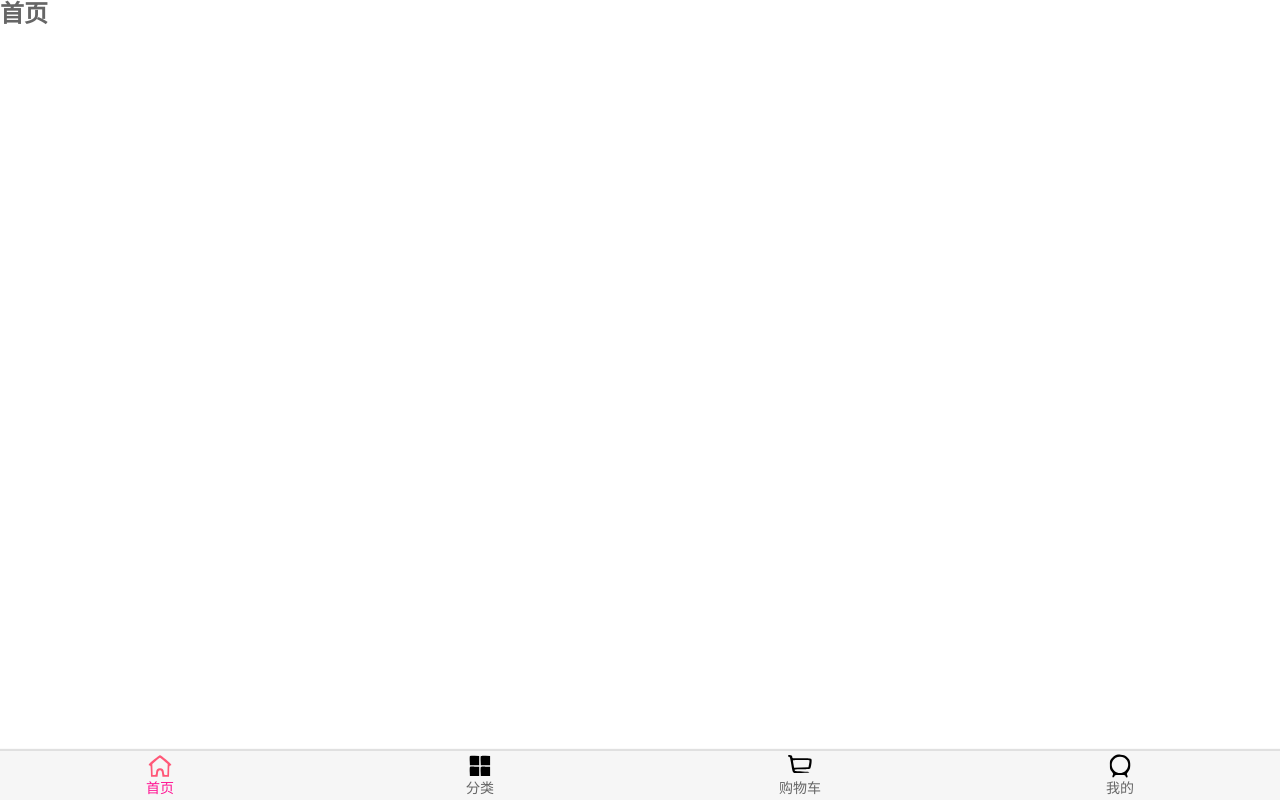
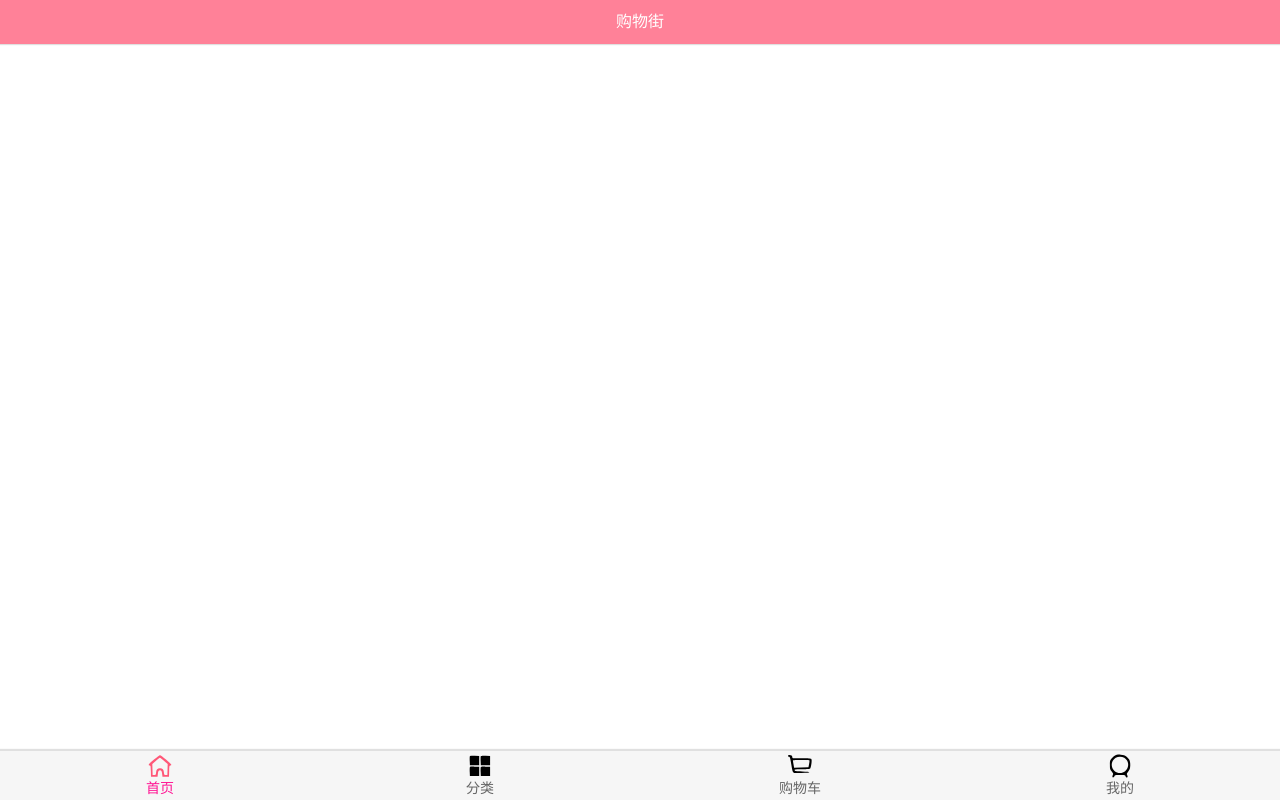
Before and after one commit to tang-xiaotian/mymall, a Vue app: page /home in a window 1280 px wide. Built offline with nearby package versions, Linux system fonts and the light colour scheme.

Commit message:
浏览器标题，图标更改；navbar和网络组件添加

```diff
--- a/package.json
+++ b/package.json
@@ -7,6 +7,7 @@
     "build": "vue-cli-service build"
   },
   "dependencies": {
+    "axios": "^0.21.0",
     "core-js": "^3.6.5",
     "vue": "^3.0.0",
     "vue-router": "^4.0.0-0",
--- a/public/index.html
+++ b/public/index.html
@@ -5,7 +5,8 @@
     <meta http-equiv="X-UA-Compatible" content="IE=edge">
     <meta name="viewport" content="width=device-width,initial-scale=1.0">
     <link rel="icon" href="<%= BASE_URL %>favicon.ico">
-    <title><%= htmlWebpackPlugin.options.title %></title>
+    <!-- <title><%= htmlWebpackPlugin.options.title %></title> -->
+    <title>小天的商城</title>
   </head>
   <body>
     <noscript>
--- /dev/null
+++ b/src/components/common/navbar/NavBar.vue
@@ -0,0 +1,33 @@
+<template>
+  <div class="nav-bar">
+    <div class="left"><slot name="left"></slot></div>
+    <div class="center"><slot name="center"></slot></div>
+    <div class="right"><slot name="right"></slot></div>
+  </div>
+</template>
+
+<script>
+
+export default {
+  name: "NavBar",
+  components: {
+
+  }
+};
+</script>
+
+<style scoped>
+ .nav-bar{
+   display: flex;
+   height: 44px;
+   line-height: 44px;
+   text-align: center;
+   box-shadow: 0 1px 1px rgba(100,100,100,0.2);
+ }
+ .left,.right{
+   width: 60px;
+ }
+ .center{
+   flex: 1;
+ }
+</style>
--- a/src/views/home/Home.vue
+++ b/src/views/home/Home.vue
@@ -1,15 +1,27 @@
 <template>
-<h2>首页</h2>
+  <div id="home">
+    <nav-bar class="home-nav">
+      <template v-slot:center>
+        <div>购物街</div>
+      </template>
+    </nav-bar>
+  </div>
 </template>
 
 <script>
+import NavBar from 'components/common/navbar/NavBar'
 
 export default {
   name: "Home",
-  components: {}
+  components: {
+    NavBar
+  }
 };
 </script>
 
 <style>
-
+  .home-nav{
+    background-color:var(--color-tint);
+    color: white;
+  }
 </style>
```
Also changed, not shown: src/network/request.js (added, +27 -0 lines), 2 other files (tests, documents, lock files or other folders).
